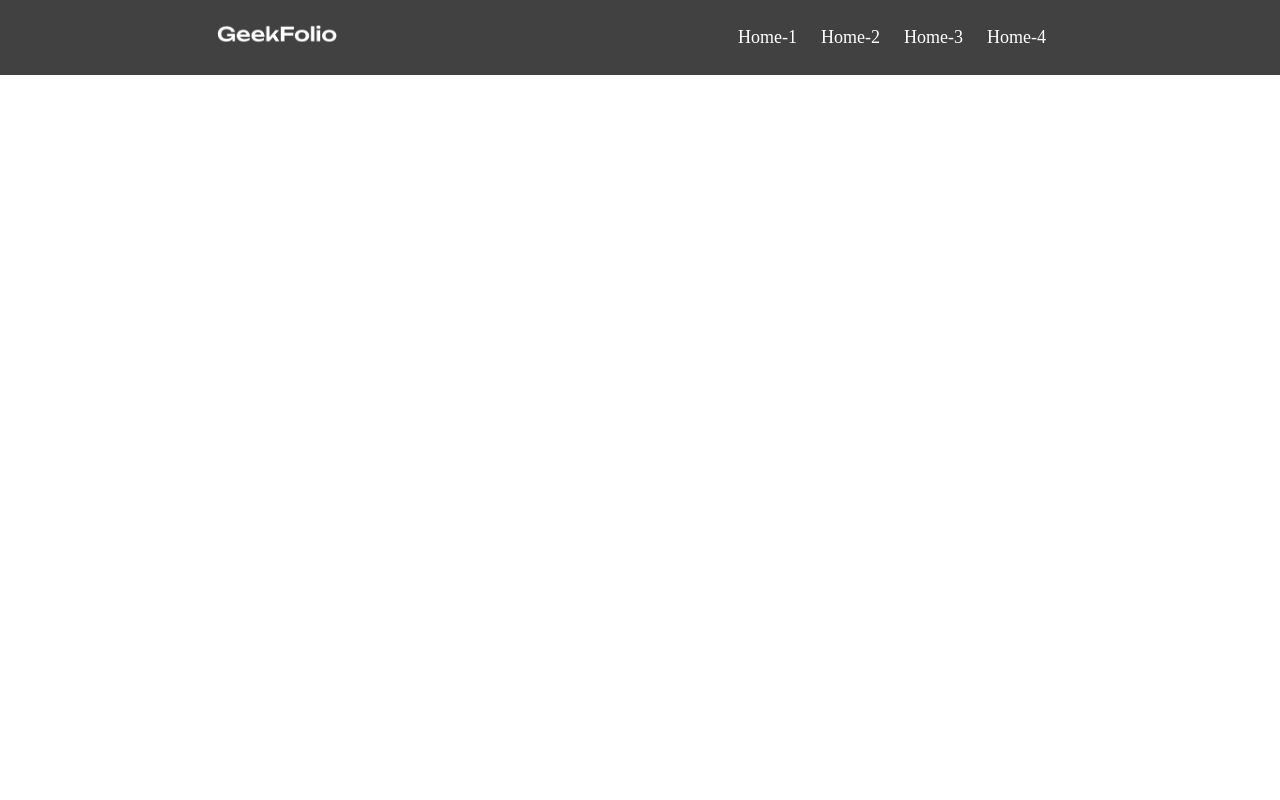
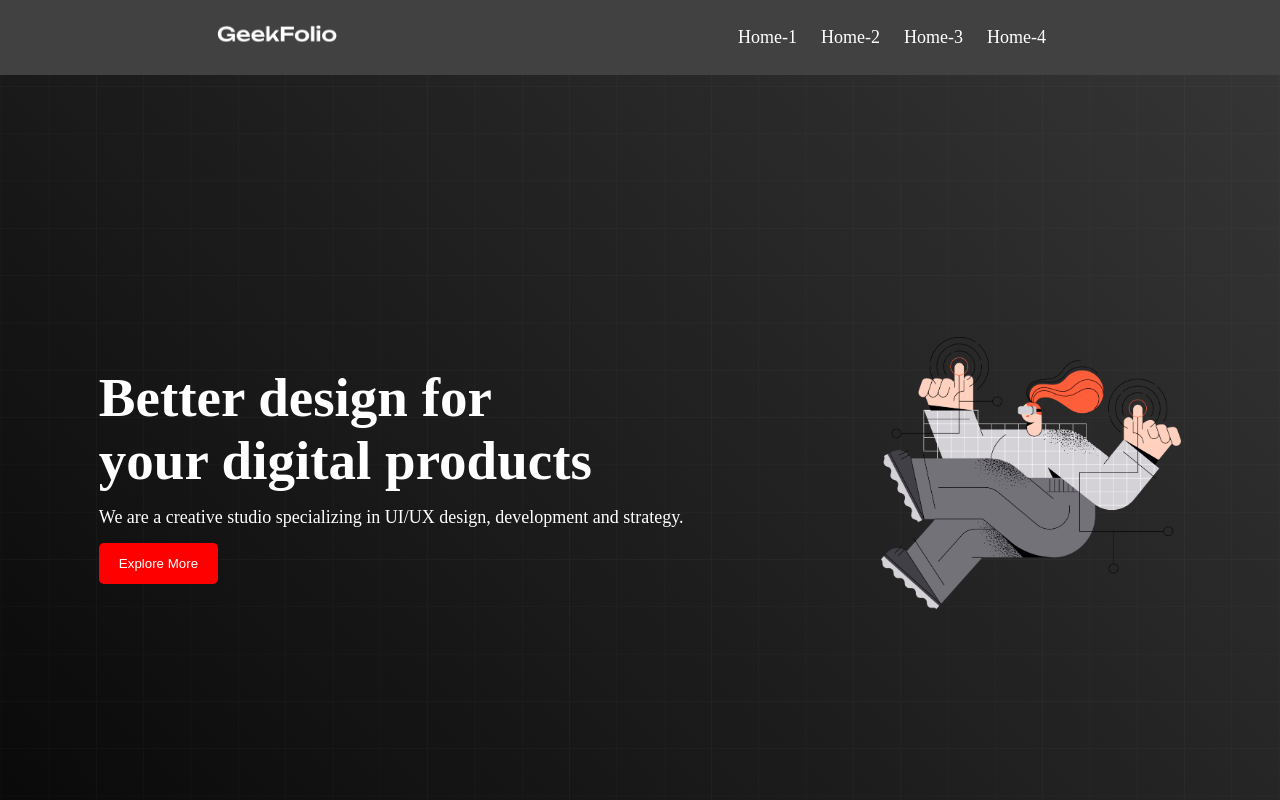
Before and after one commit to Khushimoy/Conceptual-section-01, a plain HTML site: page index.html in a window 1280 px wide. Shown: the top 800 px of the page. Drawn offline with Linux system fonts and the light colour scheme.

Commit message:
banner complete

```diff
--- a/index.html
+++ b/index.html
@@ -1,17 +1,18 @@
 <!DOCTYPE html>
 <html lang="en">
   <head>
-    <meta charset="UTF-8">
-    <meta name="viewport" content="width=device-width, initial-scale=1.0">
+    <meta charset="UTF-8" />
+    <meta name="viewport" content="width=device-width, initial-scale=1.0" />
     <title>Conceptual-section-01</title>
-    <link rel="stylesheet" href="style.css">
+    <link rel="stylesheet" href="style.css" />
   </head>
   <body>
     <header>
+      <!-- nav section start -->
       <nav>
         <div class="menu-container">
           <div class="logo">
-                    <img class="logo-img" src="./logo/logo-light.png" alt="">
+            <img class="logo-img" src="./logo/logo-light.png" alt="" />
           </div>
           <div class="menus">
             <li class="items">Home-1</li>
@@ -21,12 +22,44 @@
           </div>
         </div>
       </nav>
+      <!-- nav section end -->
+
+      <!-- banner section start  -->
+
+      <section>
+        <div class="banner-container">
+          <div class="lefr-banner">
+            <h1 class="title">
+              Better design for <br />
+              your digital products
+            </h1>
+            <p class="description">
+              We are a creative studio specializing in UI/UX design, development
+              and strategy.
+            </p>
+            <button class="btn">Explore More</button>
+          </div>
+          <div class="right-banner">
+            <img class="banner-img" src="./images/banner.png" alt="" />
+          </div>
+        </div>
+      </section>
+
+      <!-- banner section end  -->
     </header>
     <main>
+      <!-- about section start here -->
 
+      <h1>About Us</h1>
+      <div class="about-container">
+        <div class="about-img">
+            <img class="banner-img" src="./images/section.png" alt="">
+        </div>
+        <div class="about-info"></div>
+      </div>
+
+      <!-- about section end here -->
     </main>
-    <footer>
-
-    </footer>
+    <footer></footer>
   </body>
 </html>
--- a/style.css
+++ b/style.css
@@ -3,6 +3,7 @@
     padding: 0;
 }
 
+/* nav section start */
 .menu-container{
     background-color: #424141;
     padding: 20px;
@@ -31,3 +32,44 @@
 .items:hover{
     color: blue;
 }
+/* nav section end */
+
+/*  banner section start */
+.banner-container{
+    display: flex;
+    justify-content: space-around;
+    height: 100vh;
+    align-items: center;
+    color: white;
+    background-image: url('./images/background.png'), linear-gradient(45deg, rgb(8, 8, 8), rgb(53, 53, 53));
+    background-position: center;
+    background-size: cover;
+    background-repeat: no-repeat;
+}
+
+.title{
+    font-size: 55px;
+    font-weight: bold;
+}
+.description{
+    font-size: 18px;
+    margin: 15px 0;
+}
+.btn{
+    padding: 13px 20px;
+    background-color: red;
+    border: none;
+    border-radius: 5px;
+    color: white;
+}
+.banner-img{
+    width: 300px;
+}
+
+/* banner section end  */
+
+/* about section start here  */
+
+
+
+/* about section end here  */
```
Lines whose indentation alone changed are shown as unchanged.
